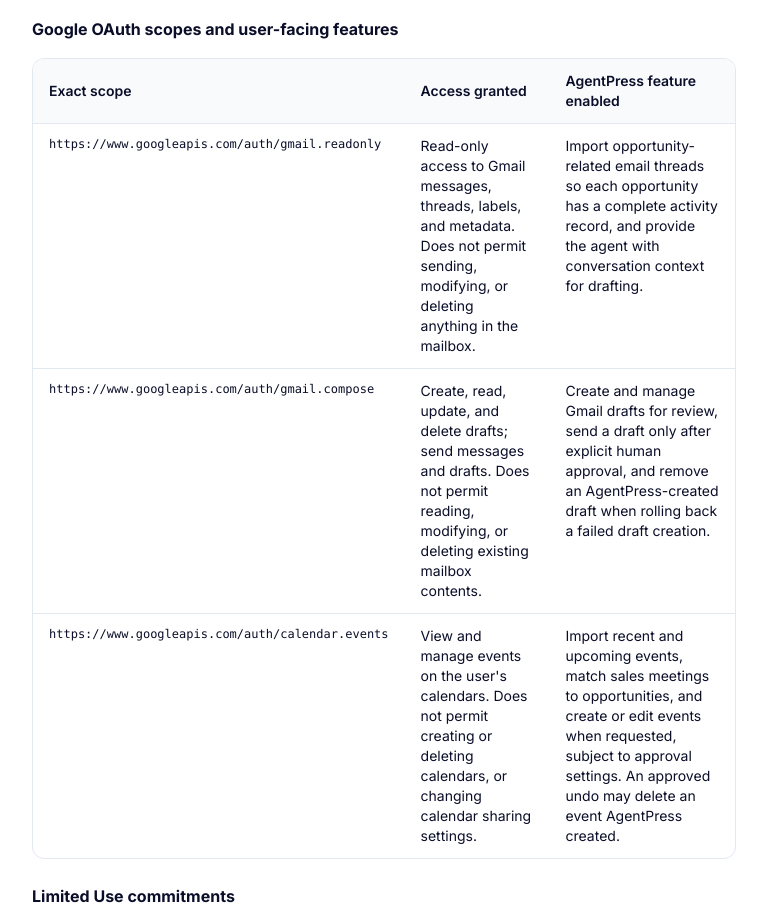
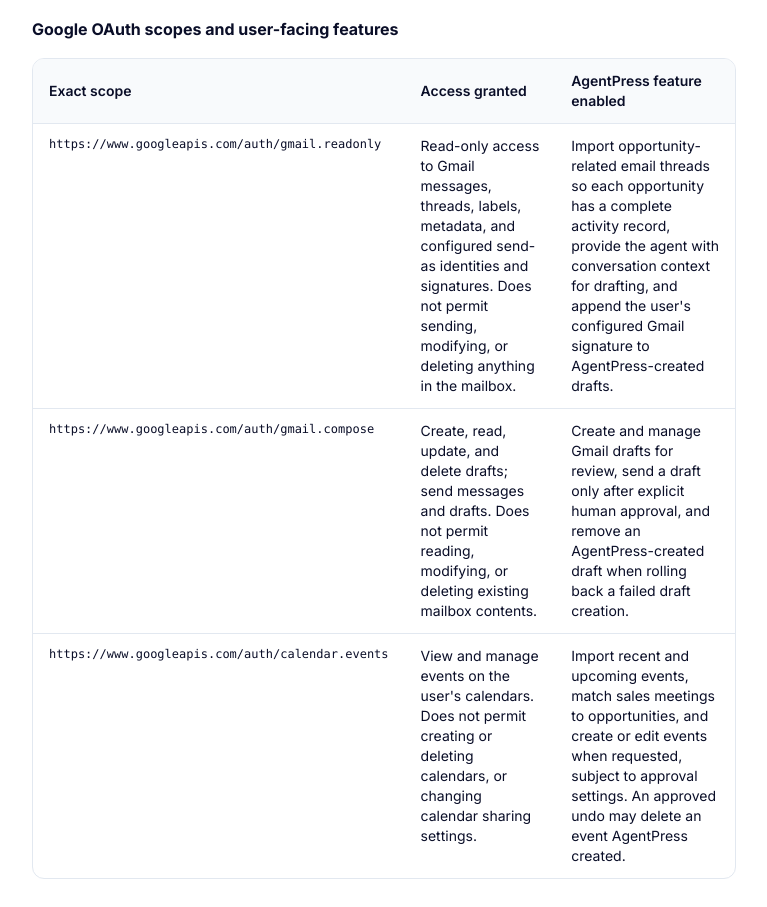
Before and after one commit to andywalters47/agentpress-website, a Next.js app: page /privacy in a window 1280 px wide. Shown: the part 1044-1951 px from the top of the page, without its empty margins (256-1023 px from the left). Built offline with nearby package versions, Linux system fonts and the light colour scheme.

Commit message:
Disclose Gmail signature access

```diff
--- a/src/app/privacy/page.tsx
+++ b/src/app/privacy/page.tsx
@@ -48,8 +48,8 @@
             <tbody className="text-muted-foreground">
               <tr className="align-top">
                 <td className="border-b border-border px-4 py-3 font-mono text-xs text-foreground">https://www.googleapis.com/auth/gmail.readonly</td>
-                <td className="border-b border-border px-4 py-3">Read-only access to Gmail messages, threads, labels, and metadata. Does not permit sending, modifying, or deleting anything in the mailbox.</td>
-                <td className="border-b border-border px-4 py-3">Import opportunity-related email threads so each opportunity has a complete activity record, and provide the agent with conversation context for drafting.</td>
+                <td className="border-b border-border px-4 py-3">Read-only access to Gmail messages, threads, labels, metadata, and configured send-as identities and signatures. Does not permit sending, modifying, or deleting anything in the mailbox.</td>
+                <td className="border-b border-border px-4 py-3">Import opportunity-related email threads so each opportunity has a complete activity record, provide the agent with conversation context for drafting, and append the user&apos;s configured Gmail signature to AgentPress-created drafts.</td>
               </tr>
               <tr className="align-top">
                 <td className="border-b border-border px-4 py-3 font-mono text-xs text-foreground">https://www.googleapis.com/auth/gmail.compose</td>
```
